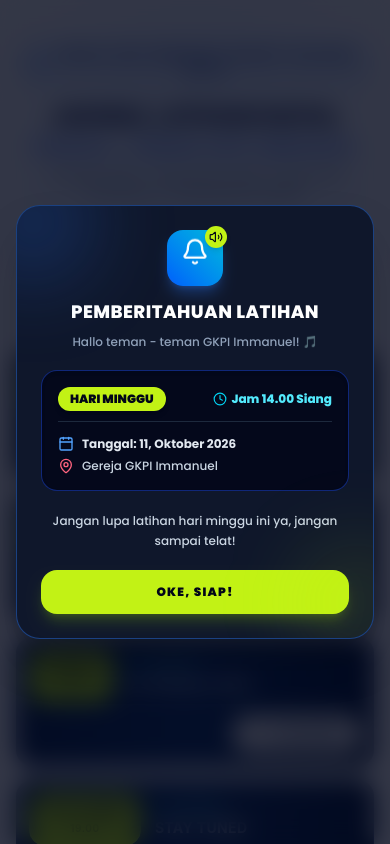
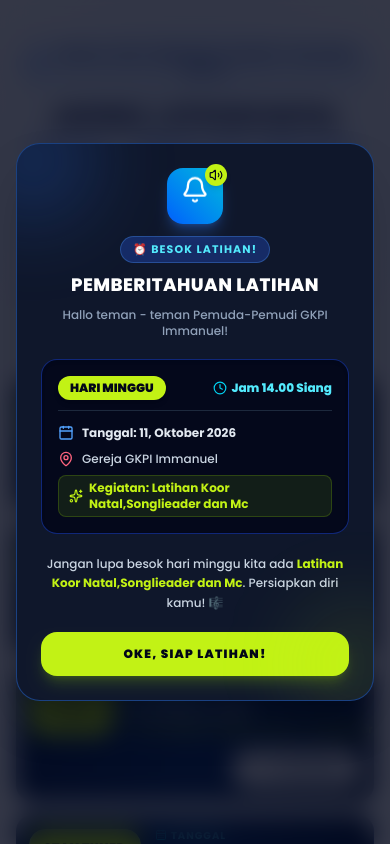
Before and after one commit to nael524/jadwal-latihan-gkpi, a React (Vite) app: page / in a window 390 px wide. Shown: the top 844 px of the page. Built offline with nearby package versions, Linux system fonts and the light colour scheme.

Commit message:
Jadwal mnew

```diff
--- a/src/App.jsx
+++ b/src/App.jsx
@@ -1,4 +1,4 @@
-import React, { useState, useEffect, useRef } from 'react';
+import React, { useState, useEffect } from 'react';
 import {
   Clock,
   Utensils,
@@ -11,9 +11,7 @@
   MapPin,
   Calendar,
   Volume2,
-  BellRing,
-  CheckCircle2,
-  XCircle
+  Music
 } from 'lucide-react';
 
 const SCHEDULE_DATA = [
@@ -24,16 +22,18 @@
     date: '11, Oktober 2026',
     time: '14.00 Siang',
     location: 'Gereja GKPI Immanuel',
+    activity: 'Latihan Koor Natal,Songlieader dan Mc',
     hasSpecialSnack: false,
     snackTitle: 'Air Mineral (Clean Q)',
     snackNote: 'Disediakan Air Mineral Clean Q oleh Panitia'
   },
   {
     id: 2,
-    day: 'SELASA',
-    date: '13, Oktober 2026',
+    day: 'JUMAT',
+    date: '16, Oktober 2026',
     time: '19.00 Malam',
     location: 'Gereja GKPI Immanuel',
+    activity: 'Latihan Koor Natal',
     hasSpecialSnack: false,
     snackTitle: 'Air Mineral (Clean Q)',
     snackNote: 'Disediakan Air Mineral Clean Q oleh Panitia'
@@ -44,6 +44,7 @@
     date: '18, Oktober 2026',
     time: '14.00 Siang',
     location: 'Gereja GKPI Immanuel',
+    activity: 'Pembagian Kegiatan Natal + Songleader ',
     hasSpecialSnack: false,
     snackTitle: 'Air Mineral (Clean Q) + Roti',
     snackNote: 'Disediakan Air Mineral Clean Q oleh Panitia'
@@ -54,6 +55,7 @@
     date: 'STAY TUNED',
     time: 'STAY TUNED',
     location: 'Gereja GKPI Immanuel',
+    activity: 'Latihan Koor Natal + Songleader ',
     hasSpecialSnack: true,
     snackTitle: 'Air Mineral + Roti',
     snackNote: 'Air Mineral Clean Q Disediakan Panitia'
@@ -64,6 +66,7 @@
     date: '25, Oktober 2026',
     time: '14.00 Siang',
     location: 'Gereja GKPI Immanuel',
+    activity: 'Latihan Drama +Prosesi + Songleader + Mc',
     hasSpecialSnack: false,
     snackTitle: 'Makan Roti & Minum Bandrek',
     snackNote: 'Spesial Minggu Ketiga: Makan Roti & Bandrek Panas + Clean Q'
@@ -74,6 +77,7 @@
     date: 'STAY TUNED',
     time: 'STAY TUNED',
     location: 'Gereja GKPI Immanuel',
+    activity: 'Latihan Koor Natal',
     hasSpecialSnack: false,
     snackTitle: 'Air Mineral (Clean Q)',
     snackNote: 'Air Mineral Clean Q Disediakan Panitia'
@@ -86,6 +90,7 @@
     date: '01, November 2026',
     time: '14.00 Siang',
     location: 'Gereja GKPI Immanuel',
+    activity: 'Latihan Koor Natal',
     hasSpecialSnack: false,
     snackTitle: 'Air Mineral (Clean Q)',
     snackNote: 'Air Mineral Clean Q Disediakan Panitia'
@@ -96,6 +101,7 @@
     date: 'STAY TUNED',
     time: 'STAY TUNED',
     location: 'Gereja GKPI Immanuel',
+    activity: 'Latihan Koor Natal',
     hasSpecialSnack: true,
     snackTitle: 'Air Mineral (Clean Q)',
     snackNote: 'Air Mineral Clean Q Disediakan Panitia'
@@ -106,6 +112,7 @@
     date: '08, November 2026',
     time: '14.00 Siang',
     location: 'Gereja GKPI Immanuel',
+    activity: 'Latihan Koor Natal',
     hasSpecialSnack: false,
     snackTitle: 'Makan Roti & Minum Bandrek',
     snackNote: 'Spesial Hari Ini: Makan Roti & Bandrek Panas (Gratis) + Clean Q'
@@ -116,6 +123,7 @@
     date: 'STAY TUNED',
     time: 'STAY TUNED',
     location: 'Gereja GKPI Immanuel',
+    activity: 'Latihan Koor Natal',
     hasSpecialSnack: false,
     snackTitle: 'Air Mineral (Clean Q)',
     snackNote: 'Air Mineral Clean Q Disediakan Panitia'
@@ -126,6 +134,7 @@
     date: '15, November 2026',
     time: '14.00 Siang',
     location: 'Gereja GKPI Immanuel',
+    activity: 'Latihan Koor Natal',
     hasSpecialSnack: false,
     snackTitle: 'Air Mineral (Clean Q)',
     snackNote: 'Air Mineral Clean Q Disediakan Panitia'
@@ -136,6 +145,7 @@
     date: 'STAY TUNED',
     time: 'STAY TUNED',
     location: 'Gereja GKPI Immanuel',
+    activity: 'Latihan Koor Natal',
     hasSpecialSnack: true,
     snackTitle: 'Air Mineral (Clean Q)',
     snackNote: 'Air Mineral Clean Q Disediakan Panitia'
@@ -146,6 +156,7 @@
     date: '22, November 2026',
     time: '14.00 Siang',
     location: 'Gereja GKPI Immanuel',
+    activity: 'Latihan Koor Natal',
     hasSpecialSnack: false,
     snackTitle: 'Makan Roti & Minum Bandrek',
     snackNote: 'Disediakan Gratis: Roti + Bandrek Hangat + Clean Q'
@@ -156,6 +167,7 @@
     date: 'STAY TUNED',
     time: 'STAY TUNED',
     location: 'Gereja GKPI Immanuel',
+    activity: 'Latihan Koor Natal',
     hasSpecialSnack: false,
     snackTitle: 'Air Mineral (Clean Q)',
     snackNote: 'Air Mineral Clean Q Disediakan Panitia'
@@ -166,6 +178,7 @@
     date: '29, November 2026',
     time: '14.00 Siang',
     location: 'Gereja GKPI Immanuel',
+    activity: 'Latihan Koor Natal',
     hasSpecialSnack: false,
     snackTitle: 'Air Mineral (Clean Q)',
     snackNote: 'Air Mineral Clean Q Disediakan Panitia'
@@ -178,6 +191,7 @@
     date: 'STAY TUNED',
     time: 'STAY TUNED',
     location: 'Gereja GKPI Immanuel',
+    activity: 'Latihan Koor Natal',
     hasSpecialSnack: true,
     snackTitle: 'Air Mineral (Clean Q)',
     snackNote: 'Air Mineral Clean Q Disediakan Panitia'
@@ -188,6 +202,7 @@
     date: '06, Desember 2026',
     time: '14.00 Siang',
     location: 'Gereja GKPI Immanuel',
+    activity: 'Gladi Koor Natal',
     hasSpecialSnack: false,
     snackTitle: 'Makan Roti & Minum Bandrek',
     snackNote: 'Makan Roti & Minum Bandrek Hangat Gratis saat Gladi'
@@ -198,6 +213,7 @@
     date: 'STAY TUNED',
     time: 'STAY TUNED',
     location: 'Gereja GKPI Immanuel',
+    activity: 'Latihan Koor Natal',
     hasSpecialSnack: false,
     snackTitle: 'Air Mineral (Clean Q)',
     snackNote: 'Air Mineral Clean Q Disediakan Panitia'
@@ -208,6 +224,7 @@
     date: '13, Desember 2026',
     time: '14.00 Siang',
     location: 'Gereja GKPI Immanuel',
+    activity: 'Gladi Resik Koor Natal',
     hasSpecialSnack: false,
     snackTitle: 'Makan Roti & Minum Bandrek',
     snackNote: 'Makan Roti & Minum Bandrek Spesial Gladi Resik Akhir'
@@ -218,6 +235,7 @@
     date: 'STAY TUNED',
     time: 'STAY TUNED',
     location: 'Gereja GKPI Immanuel',
+    activity: 'Latihan Koor Natal',
     hasSpecialSnack: false,
     snackTitle: 'Air Mineral (Clean Q)',
     snackNote: 'Air Mineral Clean Q Disediakan Panitia'
@@ -225,9 +243,10 @@
   {
     id: 21,
     day: 'KAMIS (PRA JR)',
-    date: '17 Desember 2026',
+    date: '17, Desember 2026',
     time: '18.00 Malam',
     location: 'Gereja GKPI Immanuel',
+    activity: 'Gladi Bersama Pra-Natal',
     hasSpecialSnack: true,
     snackTitle: 'Air Mineral (Clean Q)',
     snackNote: 'Air Mineral Clean Q Disediakan Panitia'
@@ -235,14 +254,51 @@
   {
     id: 22,
     day: 'JUMAT (JR)',
-    date: '18 Desember 2026',
+    date: '18, Desember 2026',
     time: '18.00 Malam',
     location: 'Gereja GKPI Immanuel',
+    activity: 'Perayaan Natal Pemuda',
     hasSpecialSnack: true,
     snackTitle: 'Air Mineral (Clean Q)',
     snackNote: 'Air Mineral Clean Q Disediakan Panitia'
   }
 ];
+
+// Helper konversi string tanggal ke Date Object
+const parseScheduleDate = (dateStr) => {
+  if (!dateStr || dateStr === 'STAY TUNED') return null;
+
+  const monthMap = {
+    'oktober': 9,
+    'november': 10,
+    'desember': 11
+  };
+
+  const parts = dateStr.replace(',', '').split(' ');
+  if (parts.length < 3) return null;
+
+  const day = parseInt(parts[0], 10);
+  const monthName = parts[1].toLowerCase();
+  const year = parseInt(parts[2], 10);
+
+  const month = monthMap[monthName];
+  if (month === undefined || isNaN(day) || isNaN(year)) return null;
+
+  return new Date(year, month, day, 0, 0, 0);
+};
+
+// Helper hitung selisih hari
+const getDaysDifference = (targetDate) => {
+  if (!targetDate) return null;
+  const today = new Date();
+  today.setHours(0, 0, 0, 0);
+
+  const target = new Date(targetDate);
+  target.setHours(0, 0, 0, 0);
+
+  const diffTime = target.getTime() - today.getTime();
+  return Math.ceil(diffTime / (1000 * 60 * 60 * 24));
+};
 
 const playCuteNotificationSound = () => {
   try {
@@ -281,59 +337,8 @@
   const [filterMonth, setFilterMonth] = useState('SEMUA');
   const [selectedSchedule, setSelectedSchedule] = useState(null);
   const [nextSchedule, setNextSchedule] = useState(null);
+  const [daysRemaining, setDaysRemaining] = useState(null);
   const [showNotice, setShowNotice] = useState(false);
-  const [showPermissionPrompt, setShowPermissionPrompt] = useState(false);
-  const [swRegistration, setSwRegistration] = useState(null);
-
-  const timerRef = useRef(null);
-
-  // Registrasi Service Worker di HP
-  useEffect(() => {
-    if ('serviceWorker' in navigator) {
-      navigator.serviceWorker
-        .register('/sw.js')
-        .then((reg) => {
-          setSwRegistration(reg);
-        })
-        .catch((err) => {
-          console.error('Service Worker Registration Failed:', err);
-        });
-    }
-  }, []);
-
-  // Memunculkan Notifikasi di Status Bar HP lewat Service Worker
-  const triggerDeviceNotification = async (schedule) => {
-    if (!schedule) return;
-
-    const title = 'Pengingat Latihan Natal GKPI! 🔔';
-    const options = {
-      body: `Hallo! Jangan lupa ya hari ${schedule.day.toLowerCase()} ini ada latihan tanggal ${schedule.date} jam ${schedule.time}. Jangan telat!`,
-      icon: 'https://cdn-icons-png.flaticon.com/512/3602/3602145.png',
-      badge: 'https://cdn-icons-png.flaticon.com/512/3602/3602145.png',
-      vibrate: [200, 100, 200, 100, 200],
-      tag: 'gkpi-practice-reminder',
-      renotify: true,
-      requireInteraction: true
-    };
-
-    // Panggil Service Worker untuk menampilkan notifikasi di HP
-    if (swRegistration && swRegistration.showNotification) {
-      await swRegistration.showNotification(title, options);
-    } else if ('serviceWorker' in navigator) {
-      const reg = await navigator.serviceWorker.ready;
-      if (reg && reg.showNotification) {
-        await reg.showNotification(title, options);
-      }
-    }
-  };
-
-  const startThreeHourTimer = (schedule) => {
-    if (timerRef.current) clearInterval(timerRef.current);
-    const THREE_HOURS = 3 * 60 * 60 * 1000;
-    timerRef.current = setInterval(() => {
-      triggerDeviceNotification(schedule);
-    }, THREE_HOURS);
-  };
 
   useEffect(() => {
     const link = document.createElement('link');
@@ -341,76 +346,38 @@
     link.rel = 'stylesheet';
     document.head.appendChild(link);
 
-    const activeSchedule = SCHEDULE_DATA.find((item) => item.date !== 'STAY TUNED');
+    const now = new Date();
+    now.setHours(0, 0, 0, 0);
 
-    if (activeSchedule) {
-      setNextSchedule(activeSchedule);
+    // Cari jadwal terdekat yang belum lewat
+    const upcomingSchedule = SCHEDULE_DATA.find((item) => {
+      const scheduleDate = parseScheduleDate(item.date);
+      return scheduleDate && scheduleDate >= now;
+    });
+
+    if (upcomingSchedule) {
+      const parsedDate = parseScheduleDate(upcomingSchedule.date);
+      const diff = getDaysDifference(parsedDate);
+      setNextSchedule(upcomingSchedule);
+      setDaysRemaining(diff);
       setShowNotice(true);
       setTimeout(() => {
         playCuteNotificationSound();
       }, 300);
-
-      if (localStorage.getItem('device_notification_granted') === 'true') {
-        startThreeHourTimer(activeSchedule);
-      }
     }
 
     return () => {
       document.head.removeChild(link);
-      if (timerRef.current) clearInterval(timerRef.current);
     };
-  }, [swRegistration]);
+  }, []);
 
   const handleCloseScheduleNotice = () => {
     playCuteNotificationSound();
     setShowNotice(false);
-
-    const hasPrompted = localStorage.getItem('device_notification_asked');
-    if (!hasPrompted) {
-      setTimeout(() => {
-        setShowPermissionPrompt(true);
-      }, 300);
-    }
-  };
-
-  const handleAllowNotifications = async () => {
-    localStorage.setItem('device_notification_asked', 'true');
-    setShowPermissionPrompt(false);
-    playCuteNotificationSound();
-
-    if (!('Notification' in window)) {
-      alert('Browser di HP ini belum mendukung fitur Notifikasi System.');
-      return;
-    }
-
-    try {
-      const permission = await Notification.requestPermission();
-
-      if (permission === 'granted') {
-        localStorage.setItem('device_notification_granted', 'true');
-
-        if (nextSchedule) {
-          // Kirim notifikasi pertama langsung ke status bar HP
-          await triggerDeviceNotification(nextSchedule);
-          startThreeHourTimer(nextSchedule);
-        }
-      } else {
-        localStorage.setItem('device_notification_granted', 'false');
-        alert('Izin notifikasi ditolak di HP kamu.');
-      }
-    } catch (error) {
-      console.error('Error requesting notification permission:', error);
-    }
-  };
-
-  const handleDenyNotifications = () => {
-    localStorage.setItem('device_notification_asked', 'true');
-    localStorage.setItem('device_notification_granted', 'false');
-    setShowPermissionPrompt(false);
   };
 
   const filteredSchedule = SCHEDULE_DATA.filter((item) => {
-    const matchDay = filterDay === 'SEMUA' || item.day === filterDay;
+    const matchDay = filterDay === 'SEMUA' || item.day.includes(filterDay);
     const matchMonth = filterMonth === 'SEMUA' || item.date.includes(filterMonth);
     return matchDay && matchMonth;
   });
@@ -441,11 +408,11 @@
           </p>
 
           <div className="mt-6 flex flex-wrap items-center justify-center gap-2.5">
-            <div className="flex items-center bg-white/95 backdrop-blur-md rounded-2xl p-1.5 border border-blue-200/90 shadow-md text-xs font-semibold">
+            <div className="flex flex-wrap items-center justify-center bg-white/95 backdrop-blur-md rounded-2xl p-1.5 border border-blue-200/90 shadow-md text-xs font-semibold">
               <span className="px-2 text-slate-500 flex items-center gap-1 font-medium">
                 <Filter className="w-3.5 h-3.5 text-blue-600" /> Hari:
               </span>
-              {['SEMUA', 'MINGGU', 'SELASA'].map((day) => (
+              {['SEMUA', 'MINGGU', 'SELASA', 'KAMIS', 'JUMAT'].map((day) => (
                 <button
                   key={day}
                   onClick={() => setFilterDay(day)}
@@ -509,6 +476,10 @@
                       <div className="font-bold text-sm sm:text-base text-white tracking-wide font-sans">
                         {item.date}
                       </div>
+                      <div className="text-[11px] text-[#C2F215] font-semibold flex items-center gap-1">
+                        <Music className="w-3 h-3 text-[#C2F215]" />
+                        {item.activity}
+                      </div>
                     </div>
                   </div>
 
@@ -542,7 +513,7 @@
         SELAMAT LATIHAN PEMUDA PEMUDI GKPI IMMANUEL
       </footer>
 
-      {/* POPUP NOTIFIKASI JADWAL TERDEKAT */}
+      {/* POPUP NOTIFIKASI JADWAL TERDEKAT DINAMIS */}
       {showNotice && nextSchedule && (
         <div className="fixed inset-0 bg-slate-950/80 backdrop-blur-md z-50 flex items-center justify-center p-4 transition-all duration-300">
           <div className="bg-slate-900 border border-blue-500/40 w-full max-w-md rounded-3xl p-6 shadow-2xl text-center space-y-5 relative overflow-hidden">
@@ -564,11 +535,18 @@
                 </button>
               </div>
 
-              <h3 className="font-extrabold text-lg text-white tracking-wide uppercase mt-1">
+              {/* STATUS HARI HITUNG MUNDUR */}
+              <div className="inline-block bg-blue-900/60 border border-blue-400/30 px-3 py-1 rounded-full text-[11px] font-bold text-cyan-300 uppercase tracking-widest mt-1">
+                {daysRemaining === 0 && '🔥 HARI INI BGT!'}
+                {daysRemaining === 1 && '⏰ BESOK LATIHAN!'}
+                {daysRemaining > 1 && ` ${daysRemaining} HARI LAGI`}
+              </div>
+
+              <h3 className="font-extrabold text-lg text-white tracking-wide uppercase">
                 PEMBERITAHUAN LATIHAN
               </h3>
               <p className="text-xs text-slate-400 font-medium">
-                Hallo teman - teman GKPI Immanuel! 🎵
+                Hallo teman - teman Pemuda-Pemudi GKPI Immanuel!
               </p>
             </div>
 
@@ -588,66 +566,40 @@
                   <Calendar className="w-4 h-4 text-blue-400 shrink-0" />
                   <span>Tanggal: {nextSchedule.date}</span>
                 </div>
-                <div className="flex items-center gap-2 text-slate-300 text-xs font-medium">
-                  <MapPin className="w-4 h-4 text-rose-400 shrink-0" />
-                  <span>{nextSchedule.location}</span>
+
+                <div className="flex flex-wrap items-center justify-between gap-2 text-xs pt-1">
+                  <div className="flex items-center gap-2 text-slate-300 font-medium">
+                    <MapPin className="w-4 h-4 text-rose-400 shrink-0" />
+                    <span>{nextSchedule.location}</span>
+                  </div>
+
+                  <div className="flex items-center gap-1.5 text-[#C2F215] font-bold bg-lime-400/10 px-2.5 py-1 rounded-lg border border-lime-400/20">
+                    <Sparkles className="w-3.5 h-3.5 text-[#C2F215] shrink-0" />
+                    <span>Kegiatan: {nextSchedule.activity}</span>
+                  </div>
                 </div>
               </div>
             </div>
 
+            {/* PESAN NOTIFIKASI SESUAI STATUS HARI */}
             <p className="text-xs text-slate-300 font-medium leading-relaxed px-1">
-              Jangan lupa latihan hari {nextSchedule.day.toLowerCase()} ini ya, jangan sampai telat!
+              {daysRemaining === 0 && (
+                <>Hari ini kita ada <strong className="text-[#C2F215]">{nextSchedule.activity}</strong> jam {nextSchedule.time}. Datang tepat waktu dan jangan telat ya! 🎵</>
+              )}
+              {daysRemaining === 1 && (
+                <>Jangan lupa besok hari {nextSchedule.day.toLowerCase()} kita ada <strong className="text-[#C2F215]">{nextSchedule.activity}</strong>. Persiapkan diri kamu! 🎼</>
+              )}
+              {daysRemaining > 1 && (
+                <>Ingat ya, {daysRemaining} hari lagi pada hari {nextSchedule.day.toLowerCase()} ({nextSchedule.date}) kita ada <strong className="text-[#C2F215]">{nextSchedule.activity}</strong>. Jangan sampai terlewat! </>
+              )}
             </p>
 
             <button
               onClick={handleCloseScheduleNotice}
               className="w-full bg-[#C2F215] hover:bg-lime-400 text-slate-950 font-black text-xs py-3.5 rounded-2xl uppercase tracking-widest transition-all shadow-lg shadow-lime-400/20 active:scale-95"
             >
-              OKE, SIAP!
+              {daysRemaining === 0 ? 'SIAP LATIHAN HARI INI!' : 'OKE, SIAP LATIHAN!'}
             </button>
-          </div>
-        </div>
-      )}
-
-      {/* POPUP IZIN NOTIFIKASI PERANGKAT */}
-      {showPermissionPrompt && (
-        <div className="fixed inset-0 bg-slate-950/85 backdrop-blur-md z-50 flex items-center justify-center p-4 transition-all duration-300">
-          <div className="bg-slate-900 border border-cyan-500/40 w-full max-w-sm rounded-3xl p-6 shadow-2xl text-center space-y-5 relative overflow-hidden animate-in fade-in zoom-in-95">
-
-            <div className="w-16 h-16 bg-gradient-to-tr from-cyan-500 to-blue-600 rounded-3xl flex items-center justify-center mx-auto text-white shadow-lg shadow-cyan-500/30">
-              <BellRing className="w-8 h-8 animate-pulse" />
-            </div>
-
-            <div className="space-y-2">
-              <h3 className="font-extrabold text-base sm:text-lg text-white tracking-wide">
-                IZINKAN NOTIFIKASI HP?
-              </h3>
-              <p className="text-xs text-slate-300 leading-relaxed font-medium">
-                Izinkan kami mengirimkan pengingat latihan langsung ke HP kamu sekarang dan setiap 3 jam sekali agar tidak ketinggalan jadwal.
-              </p>
-            </div>
-
-            <div className="flex flex-col gap-2.5 pt-1">
-              <button
-                onClick={handleAllowNotifications}
-                className="w-full bg-[#C2F215] hover:bg-lime-400 text-slate-950 font-black text-xs py-3 rounded-2xl uppercase tracking-wider transition-all shadow-md active:scale-95 flex items-center justify-center gap-2"
-              >
-                <CheckCircle2 className="w-4 h-4 text-slate-950" />
-                IZINKAN NOTIFIKASI
-              </button>
-
-              <button
-                onClick={handleDenyNotifications}
-                className="w-full bg-slate-800 hover:bg-slate-700 text-slate-300 font-bold text-xs py-3 rounded-2xl uppercase tracking-wider transition-all border border-slate-700 active:scale-95 flex items-center justify-center gap-2"
-              >
-                <XCircle className="w-4 h-4 text-slate-400" />
-                TIDAK, TERIMA KASIH
-              </button>
-            </div>
-
-            <p className="text-[10px] text-slate-500 italic">
-              *Pilihan ini hanya akan ditanyakan 1x saja di HP kamu.
-            </p>
           </div>
         </div>
       )}
```
